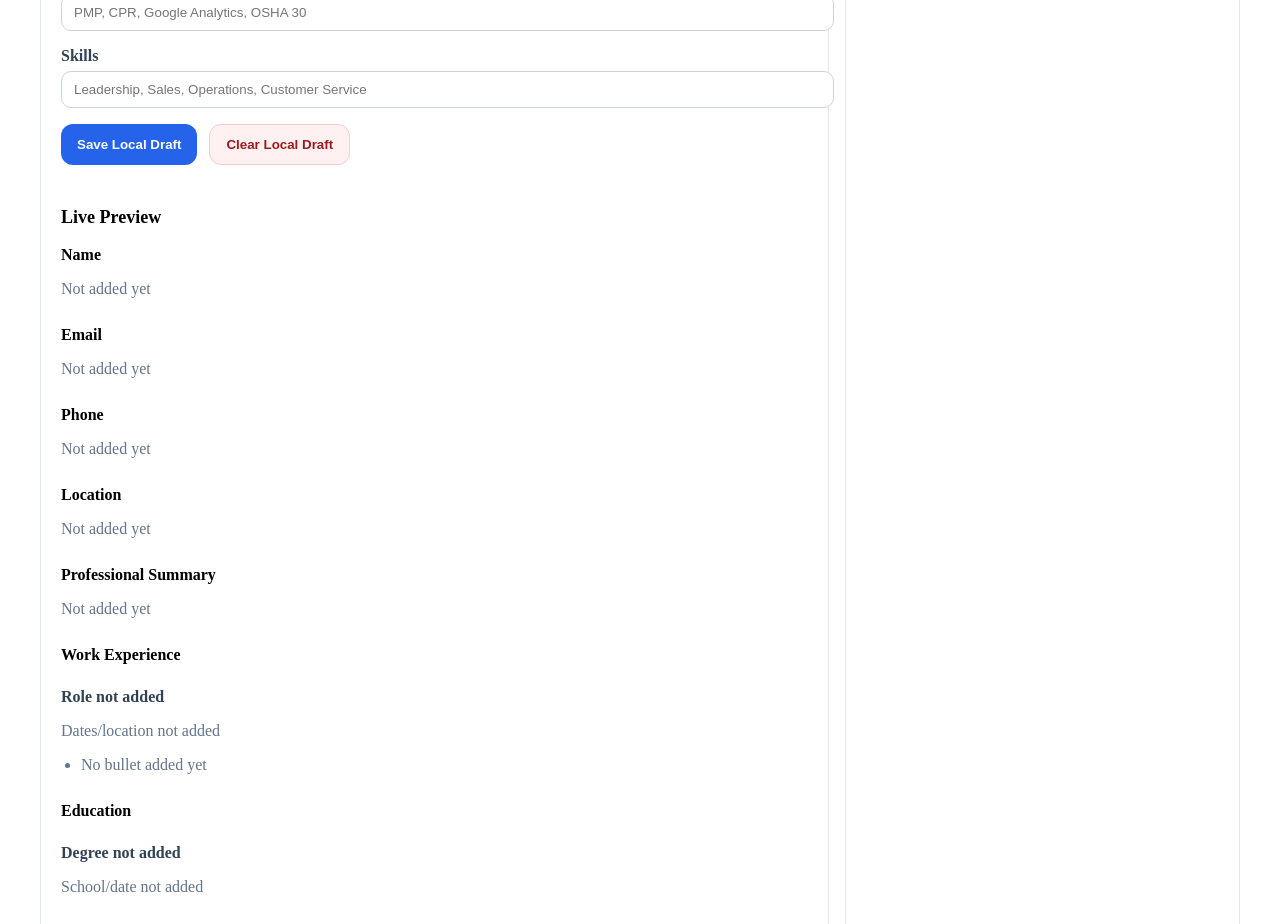
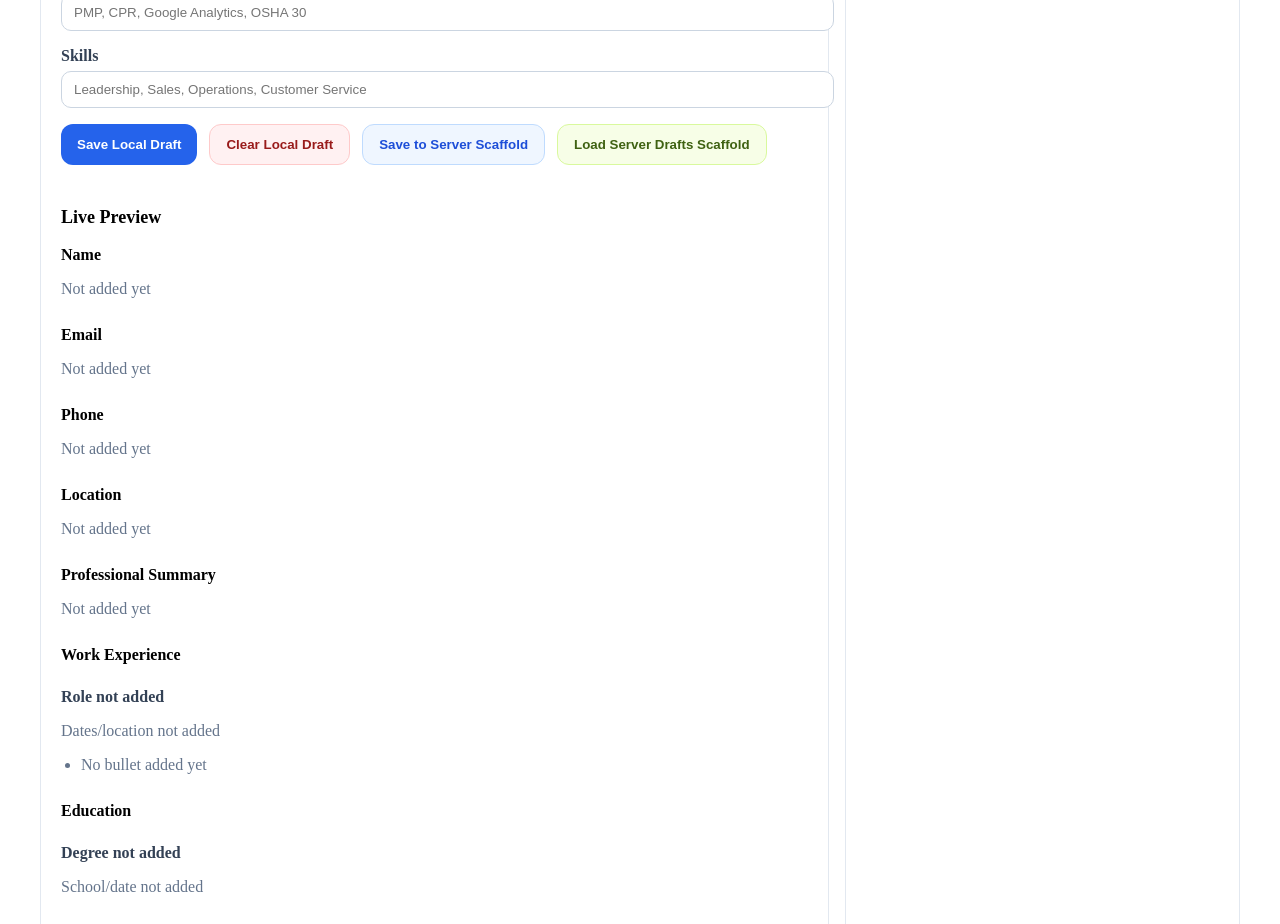
Before and after one commit to mike41192/Crestpoint-solutions-modular-v2, a Next.js app: page /dashboard/resume in a window 1280 px wide. Shown: the part 3820-4744 px from the top of the page. Built offline with nearby package versions, Linux system fonts and the light colour scheme.

Commit message:
Phase 130: add resume builder Supabase persistence scaffold

```diff
--- /dev/null
+++ b/src/app/api/resume/load/route.ts
@@ -0,0 +1,10 @@
+export async function GET() {
+  return Response.json({
+    status: "scaffolded",
+    message:
+      "Resume load API is scaffolded. Supabase resume loading will activate after auth/session wiring is connected.",
+    resumes: [],
+    nextStep:
+      "Connect Supabase server client, authenticated user session, and resume select logic.",
+  })
+}
--- a/src/app/api/resume/save/route.ts
+++ b/src/app/api/resume/save/route.ts
@@ -1,3 +1,31 @@
+export async function POST(request: Request) {
+  try {
+    const body = await request.json()
+
+    return Response.json({
+      status: "scaffolded",
+      message:
+        "Resume save API is scaffolded. Supabase persistence will activate after auth/session wiring is connected.",
+      receivedFields: Object.keys(body || {}),
+      nextStep:
+        "Connect Supabase server client, authenticated user session, and resume upsert logic.",
+    })
+  } catch {
+    return Response.json(
+      {
+        status: "error",
+        message: "Invalid request body.",
+      },
+      {
+        status: 400,
+      }
+    )
+  }
+}
+
 export async function GET() {
-  return Response.json({ status: "ok" })
+  return Response.json({
+    status: "ok",
+    route: "resume_save",
+  })
 }
--- a/src/components/resume/ResumeStarterForm.tsx
+++ b/src/components/resume/ResumeStarterForm.tsx
@@ -14,7 +14,9 @@ import {
   analyzeResumeCompletion,
   clearResumeDraftLocally,
   loadResumeDraftLocally,
+  loadResumeDraftsFromServer,
   saveResumeDraftLocally,
+  saveResumeDraftToServer,
   validateResumeData,
 } from "@/modules/resume-builder"
 import type {
@@ -31,6 +33,7 @@ export function ResumeStarterForm({ data }: ResumeStarterFormProps) {
   const [formData, setFormData] = useState<ResumeBuilderFormData>(data)
   const [saveMessage, setSaveMessage] = useState("")
   const [hasUnsavedChanges, setHasUnsavedChanges] = useState(false)
+  const [serverMessage, setServerMessage] = useState("")
 
   const validation = useMemo(() => validateResumeData(formData), [formData])
 
@@ -73,6 +76,28 @@ export function ResumeStarterForm({ data }: ResumeStarterFormProps) {
     setFormData(data)
     setSaveMessage("Local draft cleared.")
     setHasUnsavedChanges(false)
+  }
+
+  async function saveDraftToServer() {
+    setServerMessage("Saving draft to server scaffold...")
+
+    try {
+      const result = await saveResumeDraftToServer(formData)
+      setServerMessage(result.message || "Server save completed.")
+    } catch {
+      setServerMessage("Server save request failed.")
+    }
+  }
+
+  async function loadDraftsFromServer() {
+    setServerMessage("Loading drafts from server scaffold...")
+
+    try {
+      const result = await loadResumeDraftsFromServer()
+      setServerMessage(result.message || "Server load completed.")
+    } catch {
+      setServerMessage("Server load request failed.")
+    }
   }
 
   function updateContactField(
@@ -314,11 +339,49 @@ export function ResumeStarterForm({ data }: ResumeStarterFormProps) {
           >
             Clear Local Draft
           </button>
+
+          <button
+            type="button"
+            onClick={saveDraftToServer}
+            style={{
+              border: "1px solid #bfdbfe",
+              borderRadius: "12px",
+              padding: "12px 16px",
+              background: "#eff6ff",
+              color: "#1d4ed8",
+              fontWeight: 700,
+              cursor: "pointer",
+            }}
+          >
+            Save to Server Scaffold
+          </button>
+
+          <button
+            type="button"
+            onClick={loadDraftsFromServer}
+            style={{
+              border: "1px solid #d9f99d",
+              borderRadius: "12px",
+              padding: "12px 16px",
+              background: "#f7fee7",
+              color: "#3f6212",
+              fontWeight: 700,
+              cursor: "pointer",
+            }}
+          >
+            Load Server Drafts Scaffold
+          </button>
         </div>
 
         {saveMessage && (
           <p style={{ color: "#64748b", marginTop: "-4px" }}>
             {saveMessage}
+          </p>
+        )}
+
+        {serverMessage && (
+          <p style={{ color: "#334155", marginTop: "-4px" }}>
+            {serverMessage}
           </p>
         )}
       </form>
--- a/src/modules/resume-builder/service.ts
+++ b/src/modules/resume-builder/service.ts
@@ -87,3 +87,25 @@ export function clearResumeDraftLocally() {
 
   window.localStorage.removeItem(RESUME_BUILDER_LOCAL_STORAGE_KEY)
 }
+
+export async function saveResumeDraftToServer(data: ResumeBuilderFormData) {
+  const response = await fetch("/api/resume/save", {
+    method: "POST",
+    headers: {
+      "Content-Type": "application/json",
+    },
+    body: JSON.stringify({
+      title: "Primary Resume",
+      status: "draft",
+      resumeData: data,
+    }),
+  })
+
+  return response.json()
+}
+
+export async function loadResumeDraftsFromServer() {
+  const response = await fetch("/api/resume/load")
+
+  return response.json()
+}
```
Also changed, not shown: 1 other file (tests, documents, lock files or other folders).
